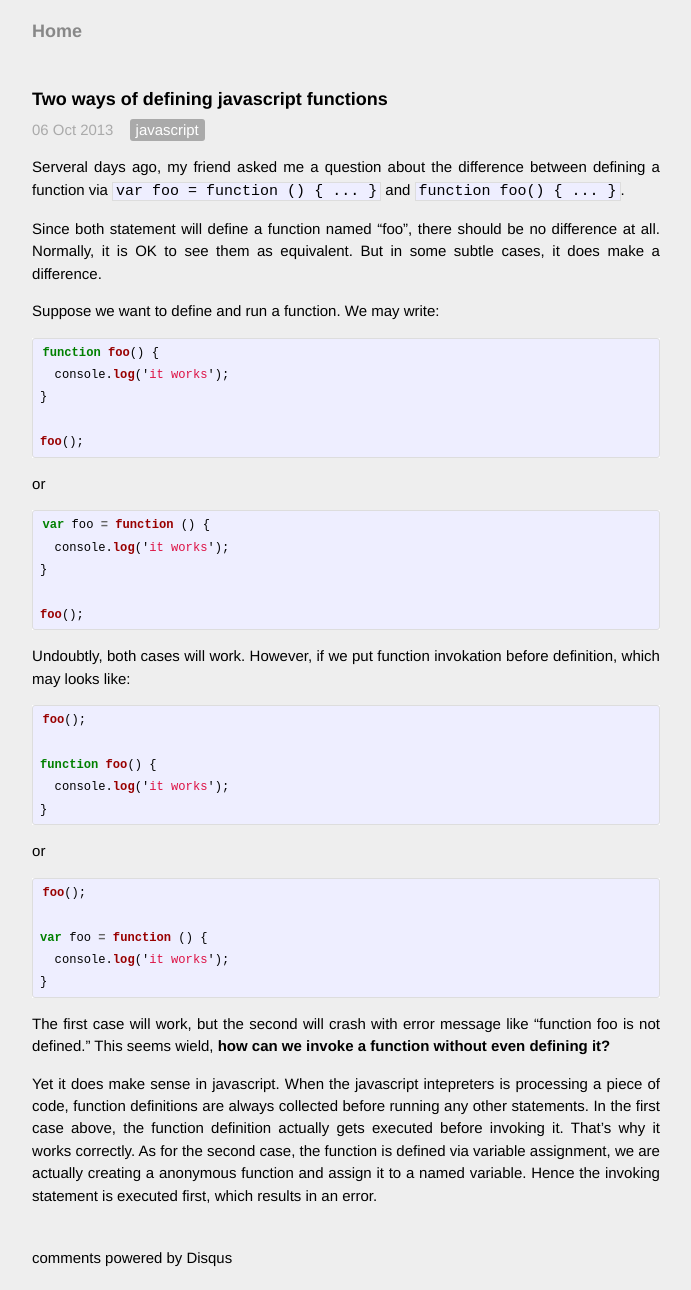
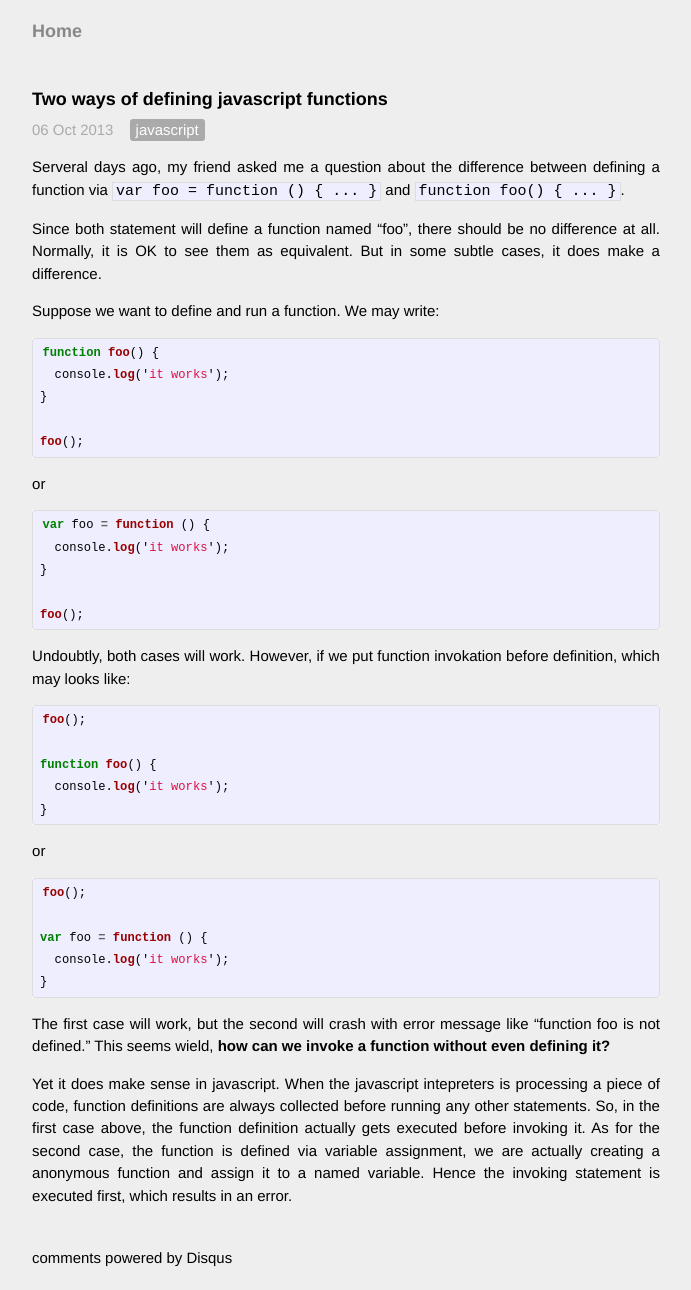
Before and after one commit to fuqcool/fuqcool.github.io, a Jekyll site: the page built from _posts/2013-10-06-two-way-define-javascript-functions.md, in a window 1280 px wide. Shown: the whole page, without its empty margins (294-985 px from the left). Built offline with Jekyll 4.4.1, drawn with Linux system fonts in a browser that asks for light colours; Markdown is read by kramdown in place of the engine named in the settings; comment, search, counter and statistics services are not loaded.

Commit message:
Update 2013-10-06-two-way-define-javascript-functions.md

```diff
--- a/_posts/2013-10-06-two-way-define-javascript-functions.md
+++ b/_posts/2013-10-06-two-way-define-javascript-functions.md
@@ -1,9 +1,7 @@
 ---
 layout: post
 title: "Two ways of defining javascript functions"
-description: ""
 category: javascript
-tags: []
 ---
 
 Serveral days ago, my friend asked me a question about the difference between defining a function via `var foo = function () { ... }` and `function foo() { ... }`.
@@ -54,4 +52,4 @@
 The first case will work, but the second will crash with error message like "function foo is not defined."
 This seems wield, **how can we invoke a function without even defining it?**
 
-Yet it does make sense in javascript. When the javascript intepreters is processing a piece of code, function definitions are always collected before running any other statements. In the first case above, the function definition actually gets executed before invoking it. That's why it works correctly. As for the second case, the function is defined via variable assignment, we are actually creating a anonymous function and assign it to a named variable. Hence the invoking statement is executed first, which results in an error.
+Yet it does make sense in javascript. When the javascript intepreters is processing a piece of code, function definitions are always collected before running any other statements. So, in the first case above, the function definition actually gets executed before invoking it. As for the second case, the function is defined via variable assignment, we are actually creating a anonymous function and assign it to a named variable. Hence the invoking statement is executed first, which results in an error.
```
